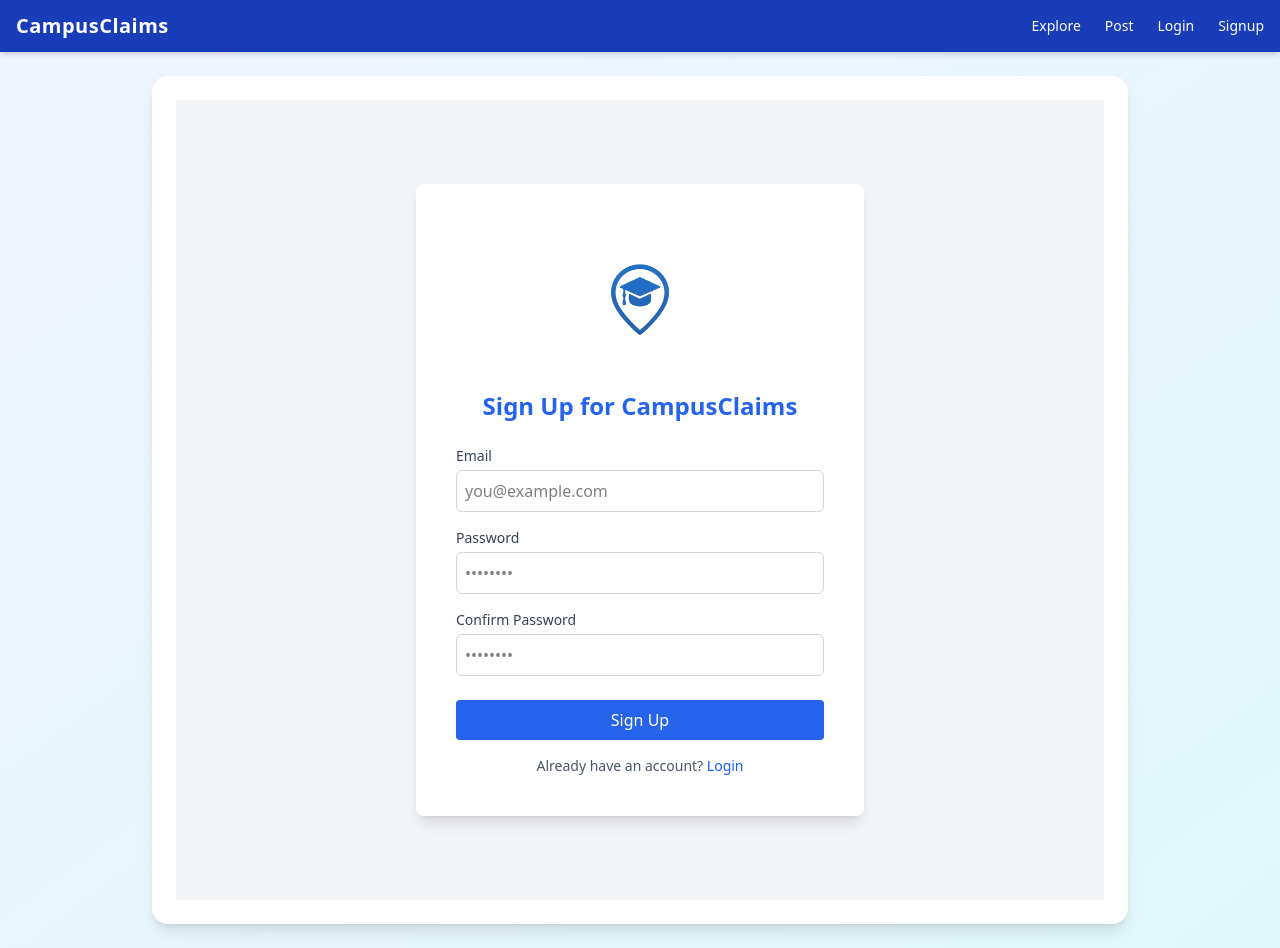
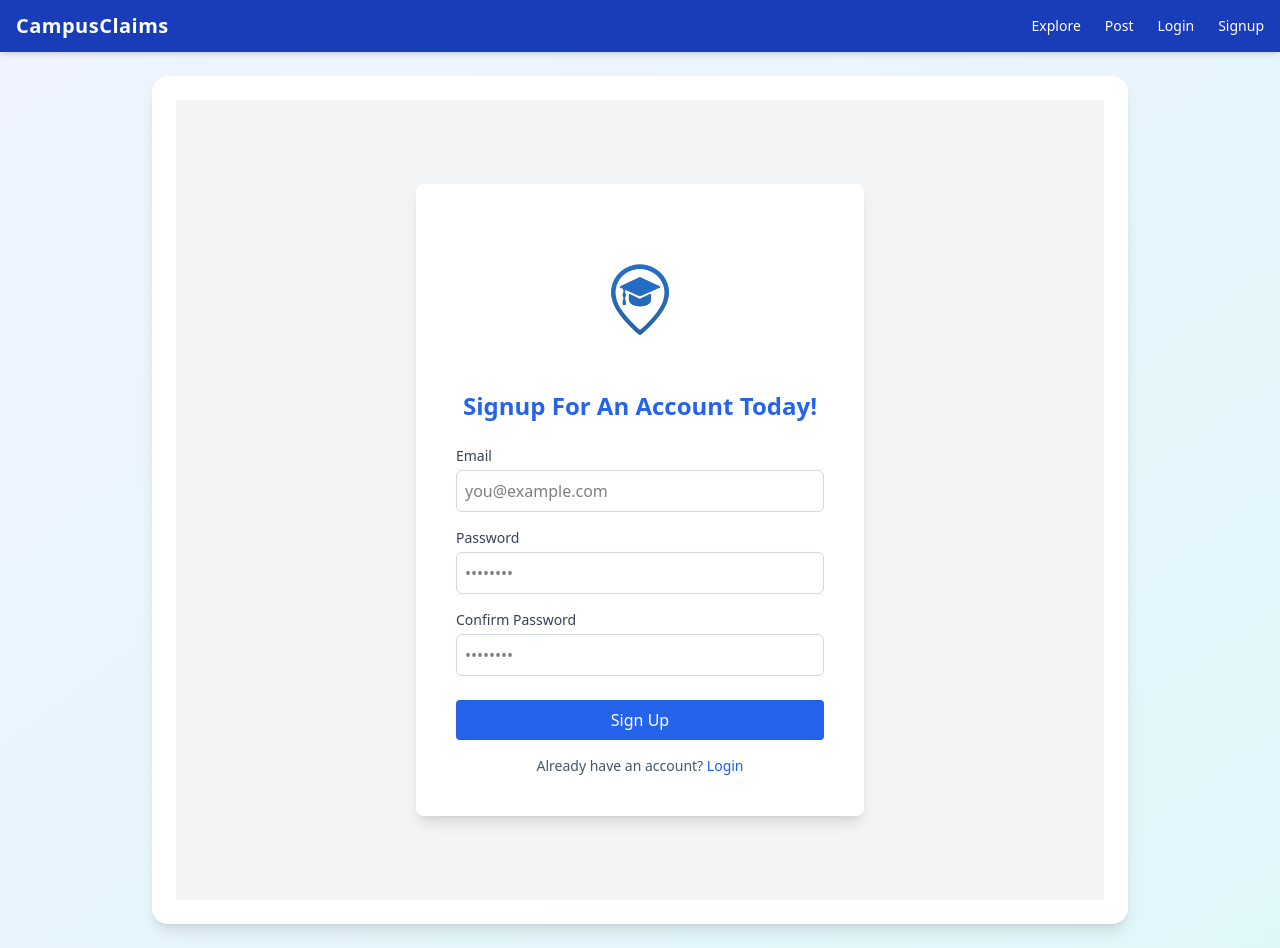
Before and after one commit to Hyneeb/CampusClaims, a Next.js app: page /signup in a window 1280 px wide. Built offline with nearby package versions, Linux system fonts and the light colour scheme.

Commit message:
some more QOL stuff:

```diff
--- a/src/app/login/page.tsx
+++ b/src/app/login/page.tsx
@@ -1,8 +1,14 @@
-import AuthWrapper from '@/components/AuthWrapper';
+import Image from "next/image";
+import logo from "@/../public/logo.png";
 
 export default function LoginPage() {
   return (
-      <AuthWrapper title="Login to CampusClaims">
+      <div className="min-h-screen bg-gray-100 flex items-center justify-center">
+          <div className="bg-white p-10 rounded-lg shadow-lg w-full max-w-md text-center">
+              <div className="flex justify-center mb-4">
+                  <Image src={logo} alt="CampusClaims Logo" width={150} height={150} />
+              </div>
+              <h2 className="text-2xl font-bold text-[#2563eb] mb-6">{"Login To Your Account"}</h2>
               <form>
                   <div className="mb-4 text-left">
                       <label className="block text-sm font-medium text-gray-700">Email</label>
@@ -34,6 +40,7 @@ export default function LoginPage() {
                   Don&apos;t have an account?{' '}
                   <a href="/signup" className="text-blue-600 hover:underline">Sign up</a>
               </p>
-      </AuthWrapper>
+          </div>
+      </div>
   );
 }
--- a/src/app/signup/page.tsx
+++ b/src/app/signup/page.tsx
@@ -1,8 +1,15 @@
-import AuthWrapper from '@/components/AuthWrapper';
+
+import Image from "next/image";
+import logo from "@/../public/logo.png";
 
 export default function SignUpPage() {
   return (
-      <AuthWrapper title="Sign Up for CampusClaims">
+      <div className="min-h-screen bg-gray-100 flex items-center justify-center">
+        <div className="bg-white p-10 rounded-lg shadow-lg w-full max-w-md text-center">
+          <div className="flex justify-center mb-4">
+            <Image src={logo} alt="CampusClaims Logo" width={150} height={150} />
+          </div>
+          <h2 className="text-2xl font-bold text-[#2563eb] mb-6">{"Signup For An Account Today!"}</h2>
           <form>
             <div className="mb-4 text-left">
               <label className="block text-sm font-medium text-gray-700">Email</label>
@@ -43,6 +50,7 @@ export default function SignUpPage() {
             Already have an account?{' '}
             <a href="/login" className="text-blue-600 hover:underline">Login</a>
           </p>
-      </AuthWrapper>
+        </div>
+      </div>
   );
 }
```
Lines whose indentation alone changed are shown as unchanged.
